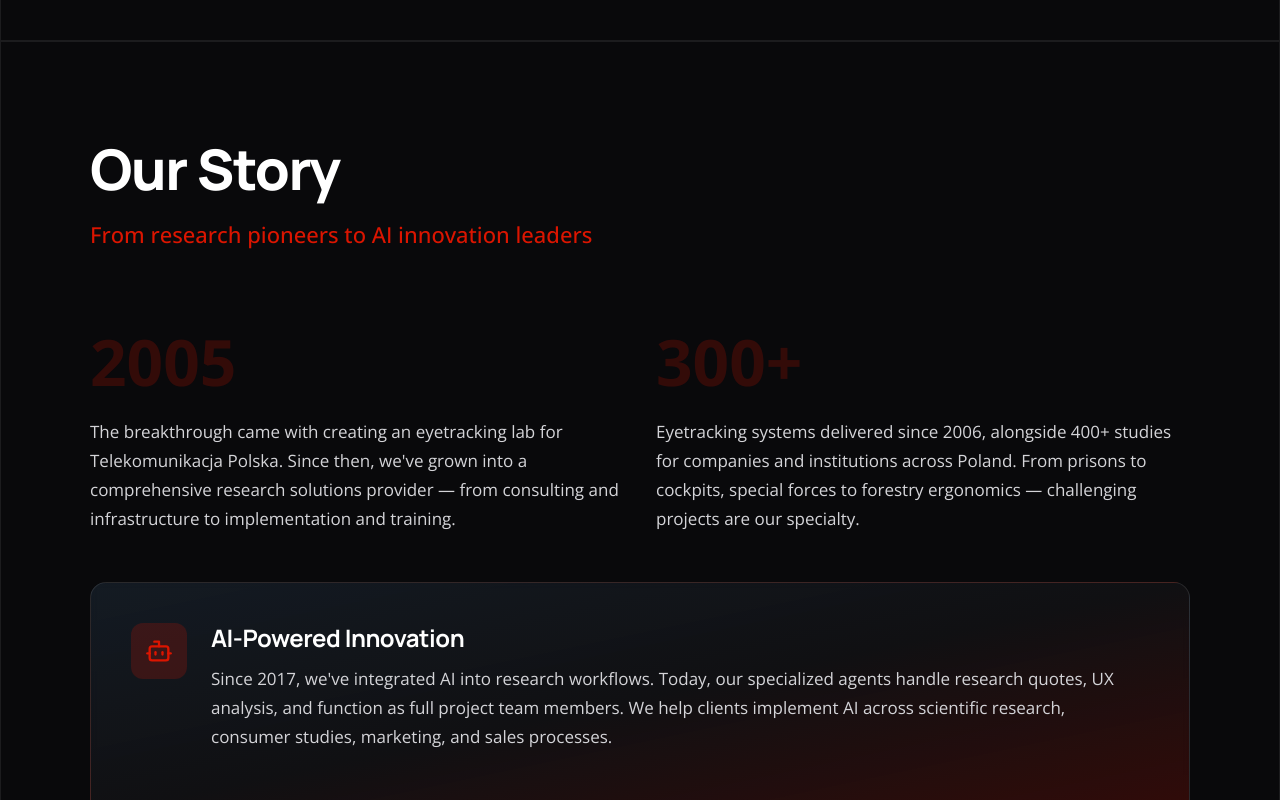
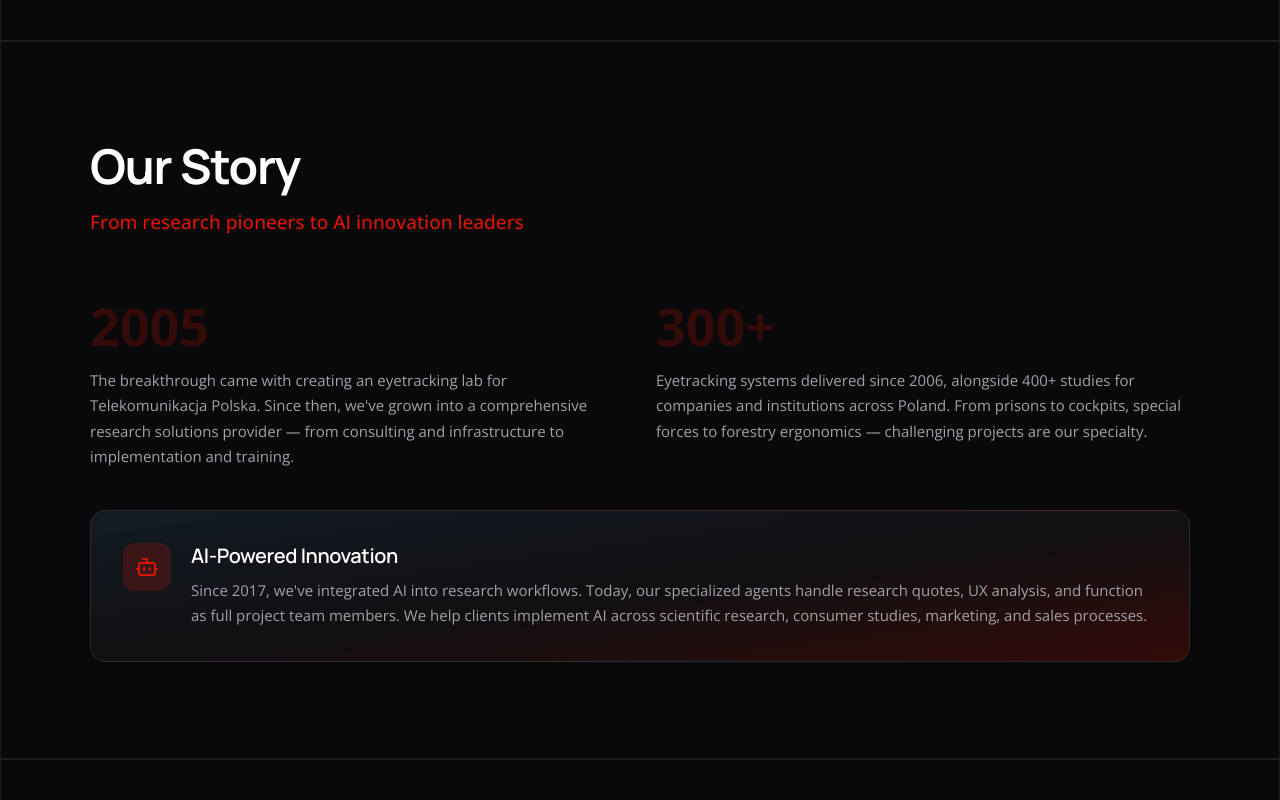
Before and after one commit to 5bgrw6p9tb-afk/srnc-www, a React (Vite) app: page / in a window 1280 px wide. Shown: the part 6960-7760 px from the top of the page. Built offline with nearby package versions, Linux system fonts and the light colour scheme.

Commit message:
Updated App.tsx

```diff
--- a/src/App.tsx
+++ b/src/App.tsx
@@ -782,41 +782,41 @@ function App() {
       <section id="our-story" className="relative py-24 border-t border-white/[0.08]">
         <div className="max-w-[1400px] mx-auto px-8 lg:px-12">
           <div className="max-w-[1100px] mx-auto">
-            <div className="mb-20">
-              <h2 className="text-[56px] font-[800] leading-[1.1] tracking-tight mb-5">{t.ourStory.title}</h2>
-              <p className="text-[22px] leading-[1.4] text-[#DB1500] font-medium">
+            <div className="mb-16">
+              <h2 className="text-[48px] font-[700] leading-[1.15] tracking-tight mb-4">{t.ourStory.title}</h2>
+              <p className="text-[19px] leading-[1.4] text-[#DB1500] font-medium">
                 {t.ourStory.subtitle}
               </p>
             </div>
 
-            <div className="grid md:grid-cols-2 gap-8 mb-12">
-              <div className="space-y-6">
+            <div className="grid md:grid-cols-2 gap-8 mb-10">
+              <div className="space-y-4">
                 <div className="flex items-start gap-4">
-                  <div className="text-[64px] font-[900] text-[#DB1500]/20 leading-none">2005</div>
+                  <div className="text-[52px] font-[900] text-[#DB1500]/20 leading-none">2005</div>
                 </div>
-                <p className="text-[17px] leading-[1.7] text-zinc-300">
+                <p className="text-[15px] leading-[1.7] text-zinc-400">
                   {t.ourStory.milestone1}
                 </p>
               </div>
 
-              <div className="space-y-6">
+              <div className="space-y-4">
                 <div className="flex items-start gap-4">
-                  <div className="text-[64px] font-[900] text-[#DB1500]/20 leading-none">300+</div>
+                  <div className="text-[52px] font-[900] text-[#DB1500]/20 leading-none">300+</div>
                 </div>
-                <p className="text-[17px] leading-[1.7] text-zinc-300">
+                <p className="text-[15px] leading-[1.7] text-zinc-400">
                   {t.ourStory.milestone2}
                 </p>
               </div>
             </div>
 
-            <div className="p-10 rounded-2xl bg-gradient-to-br from-[#2E455C]/30 via-zinc-900/50 to-[#DB1500]/20 border border-white/[0.1] backdrop-blur-sm">
-              <div className="flex items-start gap-6 mb-6">
-                <div className="h-14 w-14 rounded-xl bg-[#DB1500]/20 flex items-center justify-center flex-shrink-0">
-                  <Bot className="h-7 w-7 text-[#DB1500]" />
+            <div className="p-8 rounded-2xl bg-gradient-to-br from-[#2E455C]/30 via-zinc-900/50 to-[#DB1500]/20 border border-white/[0.1] backdrop-blur-sm">
+              <div className="flex items-start gap-5">
+                <div className="h-12 w-12 rounded-xl bg-[#DB1500]/20 flex items-center justify-center flex-shrink-0">
+                  <Bot className="h-6 w-6 text-[#DB1500]" />
                 </div>
                 <div>
-                  <h3 className="text-[24px] font-[700] mb-3 leading-tight">AI-Powered Innovation</h3>
-                  <p className="text-[17px] leading-[1.7] text-zinc-300">
+                  <h3 className="text-[20px] font-[600] mb-2.5 leading-tight">AI-Powered Innovation</h3>
+                  <p className="text-[15px] leading-[1.7] text-zinc-400">
                     {t.ourStory.aiHighlight}
                   </p>
                 </div>
```
